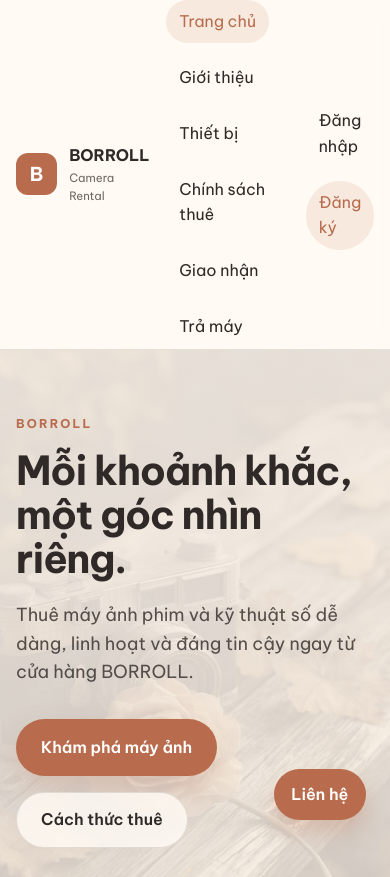
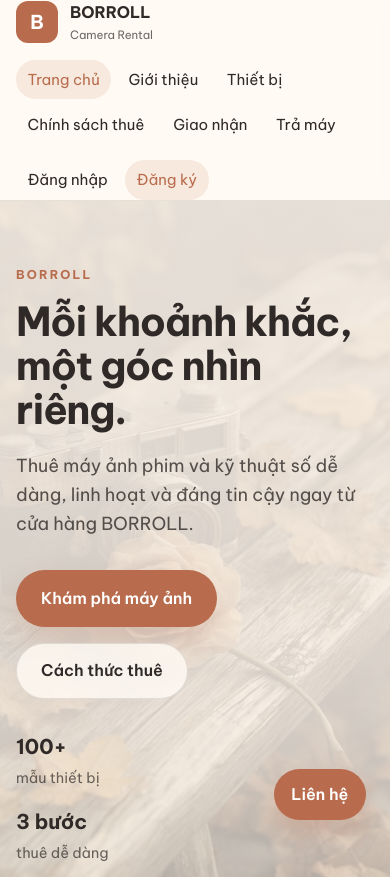
Before and after one commit to docaoson/Borroll-A-Digital-and-Film-Camera-Rental-Platform-Front-end, a React (Vite) app: page / in a window 390 px wide. Shown: the top 877 px of the page. Built offline with nearby package versions, Linux system fonts and the light colour scheme; no server answers.

Commit message:
feat: add frontend core layout components, API client, and stylesheet

```diff
--- a/src/components/shared/AccountMenu.jsx
+++ b/src/components/shared/AccountMenu.jsx
@@ -29,7 +29,11 @@ function AccountMenu() {
             Quản trị
           </NavLink>
         )}
-        <NavLink to="/profile" className="account-link primary">
+        <NavLink
+          to="/profile"
+          className="account-link primary account-user-link"
+          title={user.fullName}
+        >
           {user.fullName}
         </NavLink>
         <button
--- a/src/components/shared/Header.jsx
+++ b/src/components/shared/Header.jsx
@@ -16,7 +16,7 @@ function Header({ variant = "public" }) {
 
         {variant !== "admin" && <MainNav variant={variant} />}
 
-        {(variant === "public" || variant === "renter") && <AccountMenu />}
+        <AccountMenu />
       </div>
     </header>
   );
--- a/src/styles/borroll.css
+++ b/src/styles/borroll.css
@@ -98,6 +98,8 @@ p {
   align-items: center;
   gap: 0.75rem;
   color: var(--borroll-charcoal);
+  flex-shrink: 0;
+  white-space: nowrap;
 }
 
 .brand-mark {
@@ -134,6 +136,12 @@ p {
   flex-wrap: wrap;
 }
 
+.site-header .main-nav,
+.site-header .account-menu {
+  flex-wrap: nowrap;
+  gap: 0.35rem;
+}
+
 .nav-link,
 .account-link,
 .admin-link,
@@ -142,6 +150,28 @@ p {
   border-radius: 999px;
   color: var(--borroll-charcoal);
   transition: all 0.2s ease;
+}
+
+.site-header .nav-link,
+.site-header .account-link {
+  padding: 0.48rem 0.72rem;
+  font-size: 0.94rem;
+  white-space: nowrap;
+  flex-shrink: 0;
+}
+
+.account-user-link {
+  max-width: 175px;
+  overflow: hidden;
+  text-overflow: ellipsis;
+}
+
+@media (max-width: 1080px) {
+  .header-inner,
+  .site-header .main-nav,
+  .site-header .account-menu {
+    flex-wrap: wrap;
+  }
 }
 
 .nav-link:hover,
```
Also changed, not shown: src/lib/apiClient.js.
